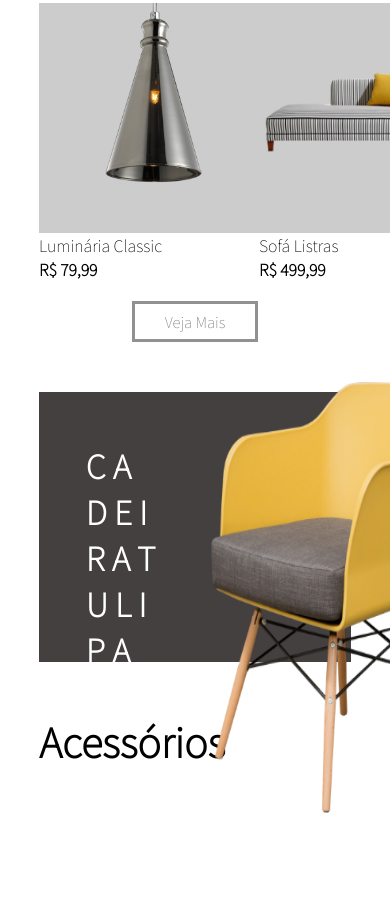
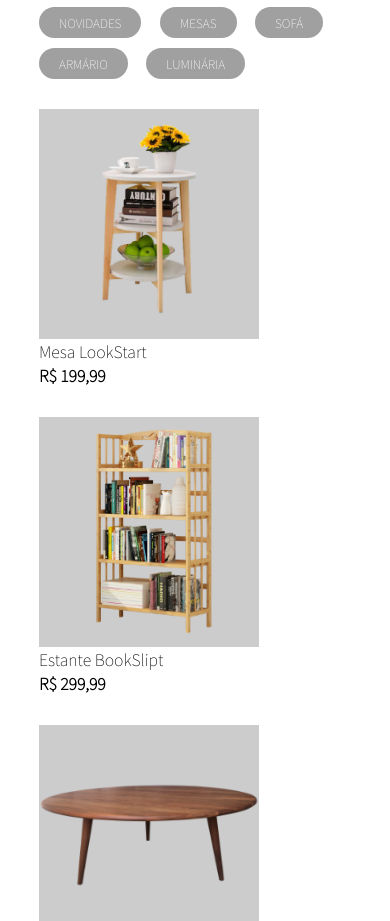
Before and after one commit to HeltonCarlos/VINNALY-ECOMMERCE, a plain HTML site: page index.html in a window 390 px wide. Shown: the part 1079-2000 px from the top of the page. Drawn offline with Linux system fonts and the light colour scheme.

Commit message:
etapa1 README
MEDIA ETAPA1

```diff
--- a/CSS/estilo.css
+++ b/CSS/estilo.css
@@ -42,6 +42,10 @@ nav ul li a:hover{border-top: 3px solid #000000;}
 
 #hero .container .cards img{width: 97%;cursor: pointer;}
 
+@media (max-width:750px){
+#hero .container .cards{width: 100%;
+   flex-direction: column;}
+}
 
 /*sect01*/
 
@@ -49,15 +53,13 @@ nav ul li a:hover{border-top: 3px solid #000000;}
 
 #sect01 .container{max-width: 80%;margin: 0 auto;text-align: left;}
 
-#sect01 h2{padding-top: 50px;padding-bottom: 20px;font-size: 40px;text-align: left;}
+#sect01 .container  h2{padding-top: 50px;padding-bottom: 20px;font-size: 40px;text-align: left;}
 
-#sect01 .btn1{display: inline-block;}
+#sect01 .container .btn1 a{background: rgb(160, 160, 160);padding: 7px 20px 7px 20px;color: #FFF;margin-right: 15px;border-radius: 50px;font-size: 12px;border: 0px}
 
-#sect01 .btn1 a{background: rgb(160, 160, 160);padding: 7px 20px 7px 20px;color: #FFF;margin-right: 15px;border-radius: 50px;font-size: 12px;border: 0px}
+#sect01  .btn1 a:hover{background: rgb(68, 68, 68);transition: 0.8s;}
 
-#sect01 .btn1 a:hover{background: rgb(68, 68, 68);transition: 0.8s;}
-
-#sect01 .moveis{display: flex;padding-right: 20px;justify-content: space-between;}
+#sect01 .container .moveis{display: flex;padding-right: 20px;justify-content: space-between;}
 
 #sect01 .quadrado{width: 220px;background-color: #ccc;margin-top: 30px; height: 230px;}
 
@@ -74,6 +76,13 @@ nav ul li a:hover{border-top: 3px solid #000000;}
 #sect01 .btn:hover{background-color: #ccc;color: #000000;border: 3px solid #ccc;transition: 0.8s;
    padding: 7px 30px 7px 30px;}
 
+@media(max-width:900px){
+   #sect01 .container .btn1 a{margin-top: 10px;display:inline-block;}
+   #sect01 .container .moveis{flex-direction: column;}
+   #sect01 .grid{flex-wrap: wrap;}
+}
+
+
 /*novidades gray*/
 
 #sect02{max-width: 80%;background-color: rgb(68, 64, 64);margin: 0 auto;margin-top:50px;
@@ -85,15 +94,18 @@ padding: 50px 0px 50px 0px;height: 270px;}
 
 #sect02 .container-gray p{font-size: 16px;padding-top: 15px;margin-bottom: 30px;}
 
-#sect02 .container-gray a{border: 2px solid rgb(255, 255, 255);padding: 7px 30px 7px 30px;
-margin-top: 20px;color: #fff;font-size: 15px;}
+#sect02 .container-gray a{border: 2px solid rgb(255, 255, 255);padding: 7px 30px 7px 30px;margin-top: 20px;
+color: #fff;font-size: 15px;}
 
 #sect02 .container-gray a:hover{background-color: #ccc;color:rgb(68, 64, 64); font-weight: bold;border: 0px;transition: 0.8s;}
 
 #sect02 .container-gray img{max-width: 350px;
 position: relative;bottom: 90px;}
 
-
+@media(max-width:900px){#sect02 .container-gray img{display: none;}
+#sect02 .container-gray {text-align: center;}
+#sect02 .container-gray h3{font-size: 20px;}
+#sect02 .container-gray p{font-size: 16px;margin-bottom: 30px;}}
 
 /*acessorios*/
 #sect03{max-width: 100%;}
@@ -117,8 +129,9 @@ position: relative;bottom: 90px;}
    margin-top: 20px;font-size: 15px; margin-top: 50px;}
 
 
-   #sect03 .container .acessorios-flex .btn:hover{background-color: #ccc;color: #000000;border: 3px solid #ccc;transition: 0.8s;padding: 7px 30px 7px 30px;}
+#sect03 .container .acessorios-flex .btn:hover{background-color: #ccc;color: #000000;border: 3px solid #ccc;transition: 0.8s;padding: 7px 30px 7px 30px;}
 
+@media(max-width:720px){}
 
 /*contato*/
 
--- a/index.html
+++ b/index.html
@@ -58,15 +58,14 @@
         <h2>Movéis</h2>
 
         <div class="btn1">
-             <a href="#" class="color">NOVIDADES</a>
-                <a href="#">MESAS</a>
-                <a href="#">SOFÁ</a>
-                <a href="#">ARMÁRIO</a>
-                <a href="#">LUMINÁRIA</a>
+            <a href="#">NOVIDADES</a>
+            <a href="#">MESAS</a>
+            <a href="#">SOFÁ</a>
+            <a href="#">ARMÁRIO</a>
+            <a href="#">LUMINÁRIA</a>
         </div>
 
-
-            <div class="moveis">
+        <div class="moveis">
                 <div class="grid">
                 <figure class="quadrado">
                     <img src="IMG/IMG01.png" alt="Mesa01">
```
